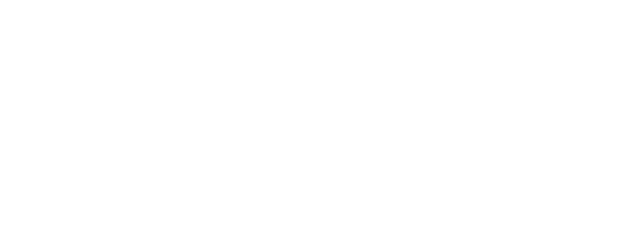
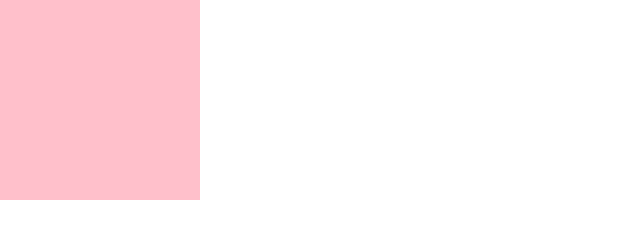
Before and after one commit to lidaxian1111/project_01, a plain HTML site: page index.html in a window 1280 px wide. Shown: the whole page, without its empty margins (0-640 px from the left). Drawn offline with Linux system fonts and the light colour scheme.

Commit message:
提交新文件index.js index.css 和更改后的index.html

```diff
--- /dev/null
+++ b/index.css
@@ -0,0 +1,9 @@
+body {
+    margin:0;
+    padding:0;
+}
+div {
+    width: 200px;
+    height: 200px;
+    background-color:pink;
+}
--- a/index.html
+++ b/index.html
@@ -6,9 +6,13 @@
     <meta http-equiv="X-UA-Compatible" content="IE=edge">
     <meta name="viewport" content="width=device-width, initial-scale=1.0">
     <title>Document</title>
+    <link rel="stylesheet" href="index.css">
+    <script src="index.js"></script>
+
 </head>
 
 <body>
+    <div></div>
 
 </body>
 
```
Also changed, not shown: index.js (added).
